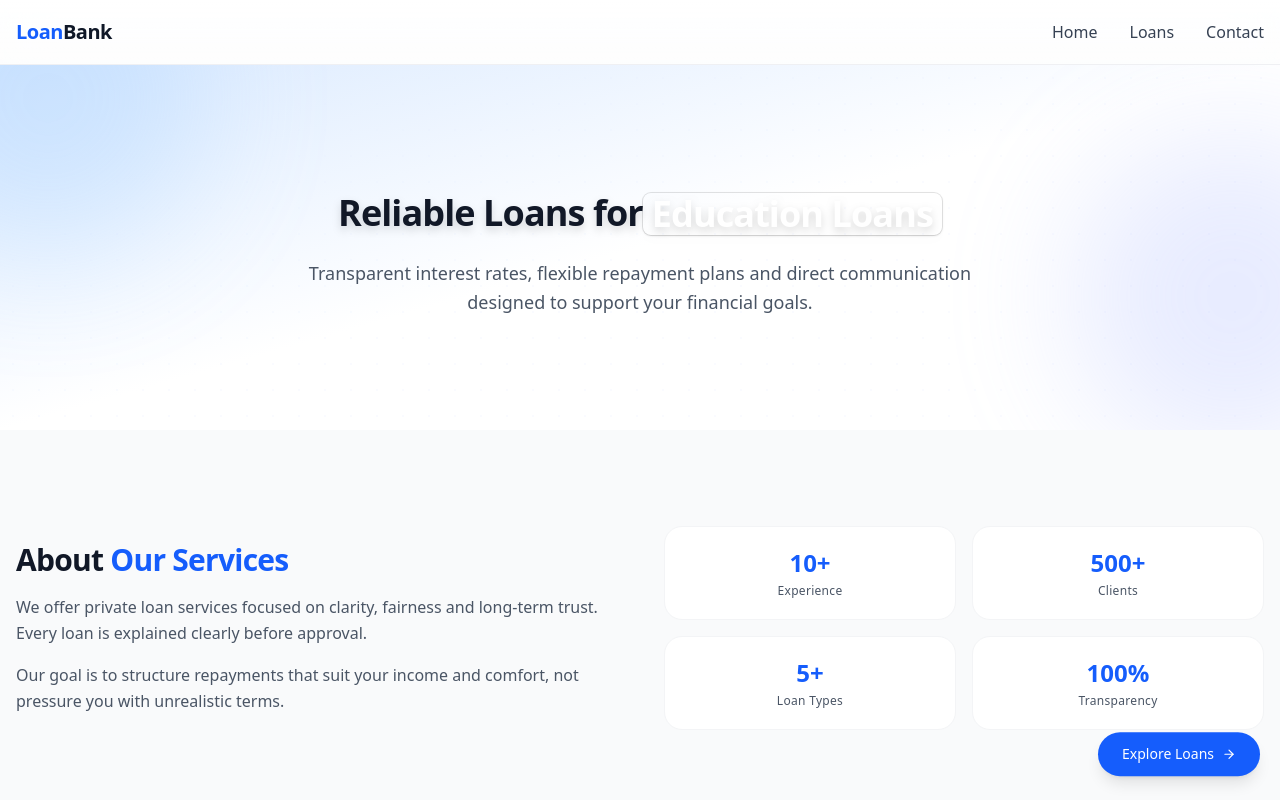
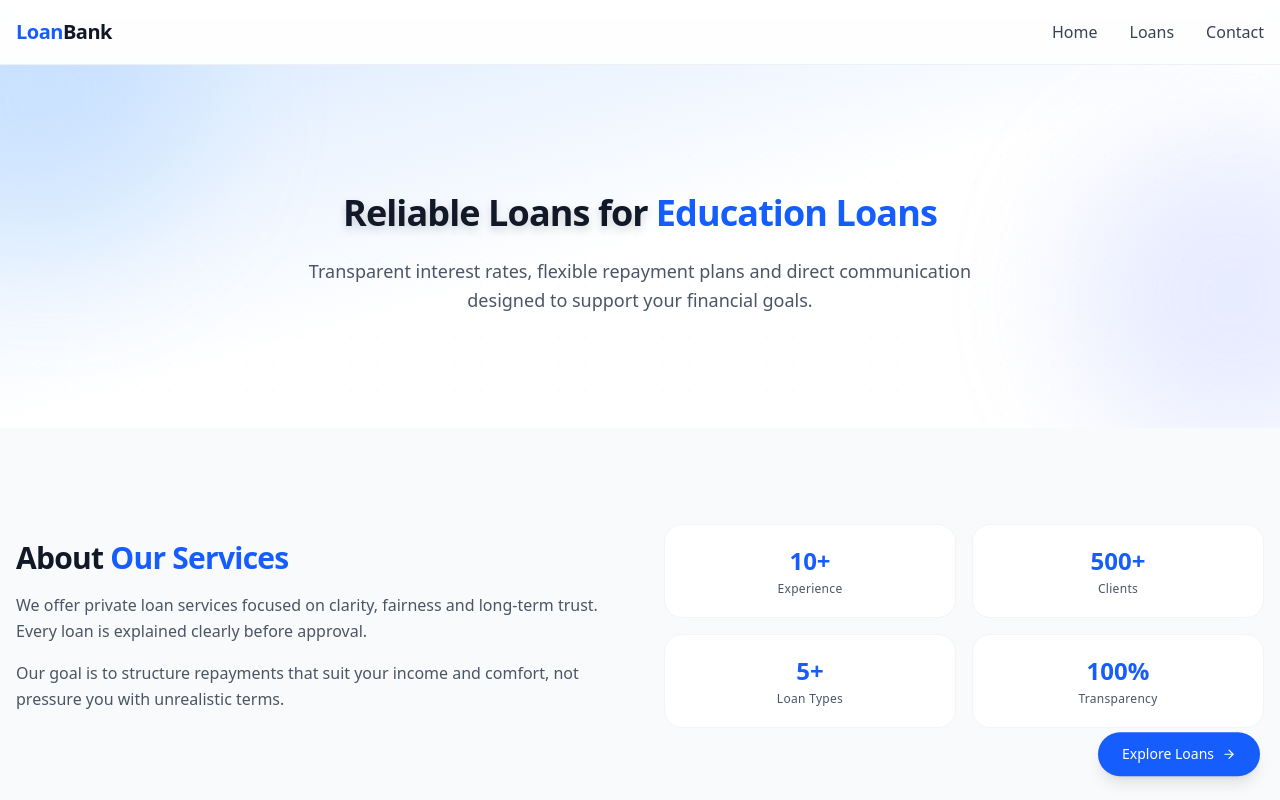
Before and after one commit to OmRana2004/Loan-App, a Next.js app: page / in a window 1280 px wide. Shown: the top 800 px of the page. Built offline with nearby package versions, Linux system fonts and the light colour scheme.

Commit message:
.............

```diff
--- a/app/components/ui/layout-text-flip.tsx
+++ b/app/components/ui/layout-text-flip.tsx
@@ -1,58 +1,68 @@
 "use client";
+
 import React, { useState, useEffect } from "react";
-import { motion, AnimatePresence } from "motion/react";
+import { motion, AnimatePresence } from "framer-motion";
 import { cn } from "@/lib/utils";
 
-export const LayoutTextFlip = ({
-  text = "Build Amazing",
-  words = ["Landing Pages", "Component Blocks", "Page Sections", "3D Shaders"],
-  duration = 3000,
-}: {
+type LayoutTextFlipProps = {
   text: string;
   words: string[];
   duration?: number;
-}) => {
-  const [currentIndex, setCurrentIndex] = useState(0);
+};
 
+export const LayoutTextFlip = ({
+  text,
+  words,
+  duration = 3000,
+}: LayoutTextFlipProps) => {
+  const [index, setIndex] = useState(0);
+  const [mounted, setMounted] = useState(false);
+
+  // Prevent hydration mismatch
   useEffect(() => {
-    const interval = setInterval(() => {
-      setCurrentIndex((prevIndex) => (prevIndex + 1) % words.length);
+    setMounted(true);
+  }, []);
+
+  // Deterministic animation (no interval drift)
+  useEffect(() => {
+    if (!mounted) return;
+
+    const timeout = setTimeout(() => {
+      setIndex((i) => (i + 1) % words.length);
     }, duration);
 
-    return () => clearInterval(interval);
-  }, []);
+    return () => clearTimeout(timeout);
+  }, [index, mounted, duration, words.length]);
+
+  // SEO + SSR fallback
+  if (!mounted) {
+    return (
+      <span className="text-2xl md:text-4xl font-bold tracking-tight">
+        {text} {words[0]}
+      </span>
+    );
+  }
 
   return (
-    <>
-      <motion.span
-        layoutId="subtext"
-        className="text-2xl font-bold tracking-tight drop-shadow-lg md:text-4xl"
-      >
+    <div className="flex items-center gap-2 flex-wrap justify-center">
+      <span className="text-2xl md:text-4xl font-bold tracking-tight drop-shadow-lg">
         {text}
-      </motion.span>
+      </span>
 
-      <motion.span
-        layout
-        className="relative w-fit overflow-hidden rounded-md border border-transparent  px-2 py-0 font-sans text-2xl font-bold tracking-tight text-white shadow-sm ring shadow-black/10 ring-black/10 drop-shadow-lg md:text-4xl dark:text-blue-500 dark:shadow-sm dark:ring-1 dark:shadow-white/10 dark:ring-white/10"
-      >
-        <AnimatePresence mode="popLayout">
+      <span className="relative overflow-hidden px-0 py-0 text-2xl md:text-4xl font-bold tracking-tight text-blue-600">
+        <AnimatePresence mode="wait">
           <motion.span
-            key={currentIndex}
-            initial={{ y: -40, filter: "blur(10px)" }}
-            animate={{
-              y: 0,
-              filter: "blur(0px)",
-            }}
-            exit={{ y: 50, filter: "blur(10px)", opacity: 0 }}
-            transition={{
-              duration: 0.5,
-            }}
+            key={index}
+            initial={{ y: -24, opacity: 0, filter: "blur(8px)" }}
+            animate={{ y: 0, opacity: 1, filter: "blur(0px)" }}
+            exit={{ y: 24, opacity: 0, filter: "blur(8px)" }}
+            transition={{ duration: 0.45, ease: "easeOut" }}
             className={cn("inline-block whitespace-nowrap")}
           >
-            {words[currentIndex]}
+            {words[index]}
           </motion.span>
         </AnimatePresence>
-      </motion.span>
-    </>
+      </span>
+    </div>
   );
 };
```
